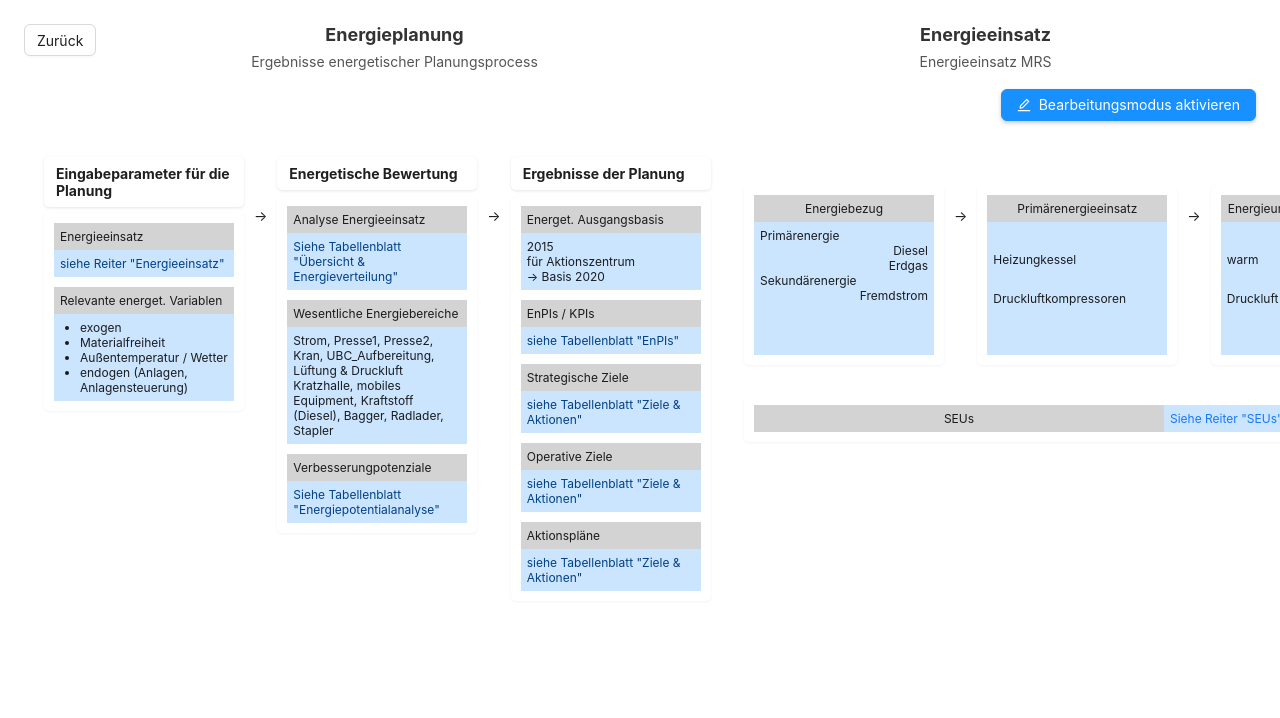
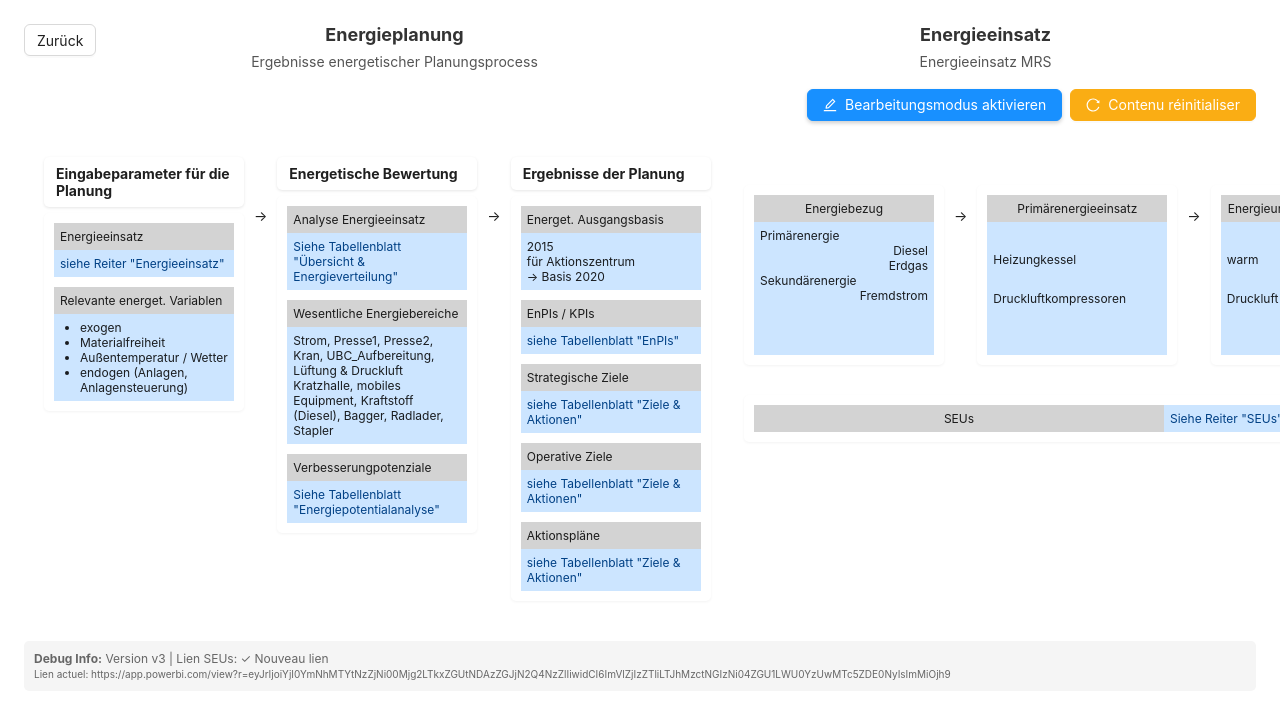
Before and after one commit to saidhammiche/Energieinsatz, a React (Create React App) app in the folder energieinsatz/frontend/: page / in a window 1280 px wide. Shown: the top 718 px of the page. Built offline with nearby package versions, Linux system fonts and the light colour scheme.

Commit message:
Letzte version Tabelle soll beatbeitet werden

```diff
--- a/energieinsatz/frontend/src/App.js
+++ b/energieinsatz/frontend/src/App.js
@@ -5,7 +5,7 @@ import {
   Layout,
   notification
 } from 'antd';
-import { EditOutlined, SaveOutlined, CloseOutlined } from '@ant-design/icons';
+import { EditOutlined, SaveOutlined, CloseOutlined, ReloadOutlined } from '@ant-design/icons';
 
 const { Title, Text } = Typography;
 const { Content } = Layout;
@@ -13,6 +13,10 @@ const { Content } = Layout;
 const EnergyPlanning = () => {
   const [editMode, setEditMode] = useState(false);
   const [content, setContent] = useState({});
+
+  // NOUVEAU LIEN SEUs
+  const newSEUsLink = 'https://app.powerbi.com/view?r=eyJrIjoiYjI0YmNhMTYtNzZjNi00Mjg2LTkxZGUtNDAzZGJjN2Q4NzZlIiwidCI6ImVlZjIzZTliLTJhMzctNGIzNi04ZGU1LWU0YzUwMTc5ZDE0NyIsImMiOjh9';
+
   const [initialContent] = useState({
     'cell-1': '<a style="color: #004085; text-decoration: none;" href="/energieeinsatz" target="_blank" rel="noopener noreferrer">siehe Reiter "Energieeinsatz"</a>',
     'cell-2': '<ul style="padding-left: 20px; margin: 0;"><li>exogen</li><li>Materialfreiheit</li><li>Außentemperatur / Wetter</li><li>endogen (Anlagen, Anlagensteuerung)</li></ul>',
@@ -27,28 +31,106 @@ const EnergyPlanning = () => {
     'cell-11': '<div style="text-align: left;">Primärenergie</div><div style="text-align: right;">Diesel</div><div style="text-align: right;">Erdgas</div><div style="text-align: left;">Sekundärenergie</div><div style="text-align: right;">Fremdstrom</div>',
     'cell-12': '<div style="height: 12px;"></div><div style="height: 12px;"></div><div style="text-align: left;">Heizungkessel</div><div style="height: 12px;"></div><div style="height: 12px;"></div><div style="text-align: left;">Druckluftkompressoren</div>',
     'cell-13': '<div style="height: 12px;"></div><div style="height: 12px;"></div><div style="text-align: left;">warm</div><div style="height: 12px;"></div><div style="height: 12px;"></div><div style="text-align: left;">Druckluft</div>',
-    'cell-14': '<div style="display: flex; justify-content: space-around; height: 100%;"><div style="text-align: center; padding: 0 5px;" title="Verwaltungsgebaude">V<br>✓<br>✓</div><div style="text-align: center; padding: 0 5px;" title="Heizug">H<br>✓</div><div style="text-align: center; padding: 0 5px;" title="Presse I+II">GP<br>✓<br>✓</div><div style="text-align: center; padding: 0 5px;" title="Kran">K<br>✓</div><div style="text-align: center; padding: 0 5px;" title="Dosenpresse">DP<br>✓</div><div style="text-align: center; padding: 0 5px;" title="Kratzhalle">KH<br>✓<br>✓</div><div style="text-align: center; padding: 0 5px;" title="Werkstatt">W<br>✓<br>✓</div><div style="text-align: center; padding: 0 5px;" title="Aussenbereich">AB<br>✓</div><div style="text-align: center; padding: 0 5px;" title="mobile fahzeuge">FZ<br>✓</div></div>',
-    'cell-15': '<a href="https://app.powerbi.com/view?r=eyJrIjoiN2Q0ZWI3ZWEtMDE0NC00NmNkLTkzNDgtMGY3Y2Y5NzhjYzBkIiwidCI6ImVlZjIzZTliLTJhMzctNGIzNi04ZGU1LWU0YzUwMTc5ZDE0NyIsImMiOjh9" target="_blank" rel="noopener noreferrer">Siehe Reiter "SEUs"</a>'
+    'cell-14': '<table style="width: 100%; height: 100%;"><tr><td style="text-align: center; padding: 0 5px;" title="Verwaltungsgebaude">V<br>✓<br>✓</td><td style="text-align: center; padding: 0 5px;" title="Heizug">H<br>✓</td><td style="text-align: center; padding: 0 5px;" title="Presse I+II">GP<br>✓<br>✓</td><td style="text-align: center; padding: 0 5px;" title="Kran">K<br>✓</td><td style="text-align: center; padding: 0 5px;" title="Dosenpresse">DP<br>✓</td><td style="text-align: center; padding: 0 5px;" title="Kratzhalle">KH<br>✓<br>✓</td><td style="text-align: center; padding: 0 5px;" title="Werkstatt">W<br>✓<br>✓</td><td style="text-align: center; padding: 0 5px;" title="Aussenbereich">AB<br>✓</td><td style="text-align: center; padding: 0 5px;" title="mobile fahzeuge">FZ<br>✓</td></tr></table>',
+    // NOUVEAU LIEN SEUs
+    'cell-15': `<a style="color: #004085; text-decoration: none;" href="${newSEUsLink}" target="_blank" rel="noopener noreferrer">Siehe Reiter "SEUs"</a>`
   });
+
+  // Version pour gérer les mises à jour du contenu - INCREMENTEE
+  const [contentVersion] = useState('v3');
+
+  // Correction et mise à jour du localStorage
+  useEffect(() => {
+    const storageKey = 'energyPlanningContent';
+    const versionKey = 'energyPlanningVersion';
+
+    const currentVersion = localStorage.getItem(versionKey);
+    const savedContent = localStorage.getItem(storageKey);
+
+    // Si la version a changé ou si le contenu n'existe pas, réinitialiser avec le nouveau contenu
+    if (currentVersion !== contentVersion || !savedContent) {
+      console.log('Mise à jour du contenu vers la version:', contentVersion);
+      localStorage.setItem(storageKey, JSON.stringify(initialContent));
+      localStorage.setItem(versionKey, contentVersion);
+      setContent(initialContent);
+    } else {
+      try {
+        const parsedContent = JSON.parse(savedContent);
+
+        // Correction robuste pour tous les liens potentiellement corrompus
+        const correctedContent = { ...parsedContent };
+
+        // Fonction générique pour corriger les liens
+        const correctLinks = (htmlContent) => {
+          if (!htmlContent) return htmlContent;
+
+          // Correction des doubles guillemets
+          let corrected = htmlContent.replace(/href=""/g, 'href="');
+          corrected = corrected.replace(/href="https:/g, 'href="https://');
+          corrected = corrected.replace(/href="http:/g, 'href="http://');
+
+          // S'assurer que le lien SEUs est correct avec le NOUVEAU LIEN
+          if (corrected.includes('Siehe Reiter "SEUs"')) {
+            corrected = corrected.replace(
+              /href="[^"]*"/,
+              `href="${newSEUsLink}"`
+            );
+          }
+
+          return corrected;
+        };
+
+        // Appliquer la correction à toutes les cellules
+        Object.keys(correctedContent).forEach(key => {
+          if (typeof correctedContent[key] === 'string') {
+            correctedContent[key] = correctLinks(correctedContent[key]);
+          }
+        });
+
+        // FORCER la mise à jour du lien SEUs si nécessaire
+        if (correctedContent['cell-15'] && !correctedContent['cell-15'].includes('eyJrIjoiYjI0YmNhMTYtNzZjNi00Mjg2LTkxZGUtNDAzZGJjN2Q4NzZl')) {
+          correctedContent['cell-15'] = initialContent['cell-15'];
+        }
+
+        setContent(correctedContent);
+        localStorage.setItem(storageKey, JSON.stringify(correctedContent));
+
+      } catch (error) {
+        console.error('Erreur lors du parsing du contenu sauvegardé:', error);
+        localStorage.setItem(storageKey, JSON.stringify(initialContent));
+        localStorage.setItem(versionKey, contentVersion);
+        setContent(initialContent);
+      }
+    }
+  }, [initialContent, contentVersion, newSEUsLink]);
 
   const loadContent = useCallback(() => {
     const savedContent = localStorage.getItem('energyPlanningContent');
     if (savedContent) {
-      setContent(JSON.parse(savedContent));
+      try {
+        const parsedContent = JSON.parse(savedContent);
+        setContent(parsedContent);
+      } catch (error) {
+        console.error('Erreur lors du chargement du contenu:', error);
+        setContent(initialContent);
+      }
     } else {
       setContent(initialContent);
     }
   }, [initialContent]);
 
-  useEffect(() => {
-    loadContent();
-  }, [loadContent]);
-
-  useEffect(() => {
-    if (Object.keys(content).length > 0) {
-      localStorage.setItem('energyPlanningContent', JSON.stringify(content));
-    }
-  }, [content]);
+  // Fonction pour forcer la réinitialisation du contenu
+  const resetToInitialContent = () => {
+    localStorage.setItem('energyPlanningContent', JSON.stringify(initialContent));
+    localStorage.setItem('energyPlanningVersion', contentVersion);
+    setContent(initialContent);
+    notification.success({
+      message: ' Reinitialisieren',
+      description: 'Tous les contenus ont été remis à leur valeur initiale avec le nouveau lien SEUs.',
+      duration: 2,
+      placement: 'topRight'
+    });
+  };
 
   const toggleEditMode = () => {
     setEditMode(!editMode);
@@ -63,6 +145,7 @@ const EnergyPlanning = () => {
 
   const saveChanges = () => {
     setEditMode(false);
+    localStorage.setItem('energyPlanningContent', JSON.stringify(content));
     notification.success({
       message: 'Änderungen erfolgreich gespeichert',
       description: 'Alle Modifikationen wurden im System gesichert.',
@@ -73,12 +156,7 @@ const EnergyPlanning = () => {
 
   const cancelEdit = () => {
     setEditMode(false);
-    const savedContent = localStorage.getItem('energyPlanningContent');
-    if (savedContent) {
-      setContent(JSON.parse(savedContent));
-    } else {
-      setContent(initialContent);
-    }
+    loadContent();
     notification.info({
       message: 'Bearbeitungsmodus deaktiviert',
       description: 'Die vorgenommenen Änderungen wurden verworfen.',
@@ -211,14 +289,13 @@ const EnergyPlanning = () => {
             </div>
           </div>
 
-          <div style={{ display: 'flex', justifyContent: 'flex-end', marginBottom: 16 }}>
+          <div style={{ display: 'flex', justifyContent: 'flex-end', marginBottom: 16, gap: 8 }}>
             {editMode ? (
               <>
                 <Button
                   icon={<SaveOutlined />}
                   onClick={saveChanges}
                   style={{
-                    marginRight: 8,
                     backgroundColor: '#52c41a',
                     borderColor: '#52c41a',
                     color: 'white'
@@ -239,6 +316,7 @@ const EnergyPlanning = () => {
                 </Button>
               </>
             ) : (
+              <>
                 <Button
                   icon={<EditOutlined />}
                   onClick={toggleEditMode}
@@ -251,6 +329,18 @@ const EnergyPlanning = () => {
                 >
                   Bearbeitungsmodus aktivieren
                 </Button>
+                <Button
+                  icon={<ReloadOutlined />}
+                  onClick={resetToInitialContent}
+                  style={{
+                    backgroundColor: '#faad14',
+                    borderColor: '#faad14',
+                    color: 'white'
+                  }}
+                >
+                  Contenu réinitialiser
+                </Button>
+              </>
             )}
           </div>
 
@@ -642,6 +732,23 @@ const EnergyPlanning = () => {
               </div>
             </div>
           </div>
+
+          {/* Debug info - à enlever en production */}
+          <div style={{
+            marginTop: 20,
+            padding: 10,
+            background: '#f5f5f5',
+            borderRadius: 5,
+            fontSize: 12,
+            color: '#666'
+          }}>
+            <strong>Debug Info:</strong> Version {contentVersion} |
+            Lien SEUs: {content['cell-15'] && content['cell-15'].includes('eyJrIjoiYjI0YmNhMTYtNzZjNi00Mjg2LTkxZGUtNDAzZGJjN2Q4NzZl') ? '✓ Nouveau lien' : '✗ Ancien lien'}
+            <br/>
+            <span style={{ fontSize: 10, wordBreak: 'break-all' }}>
+              Lien actuel: {content['cell-15'] ? (content['cell-15'].match(/href="([^"]*)"/)?.[1] || 'Lien non trouvé') : 'N/A'}
+            </span>
+          </div>
         </div>
       </Content>
     </Layout>
```
Lines whose indentation alone changed are shown as unchanged.
